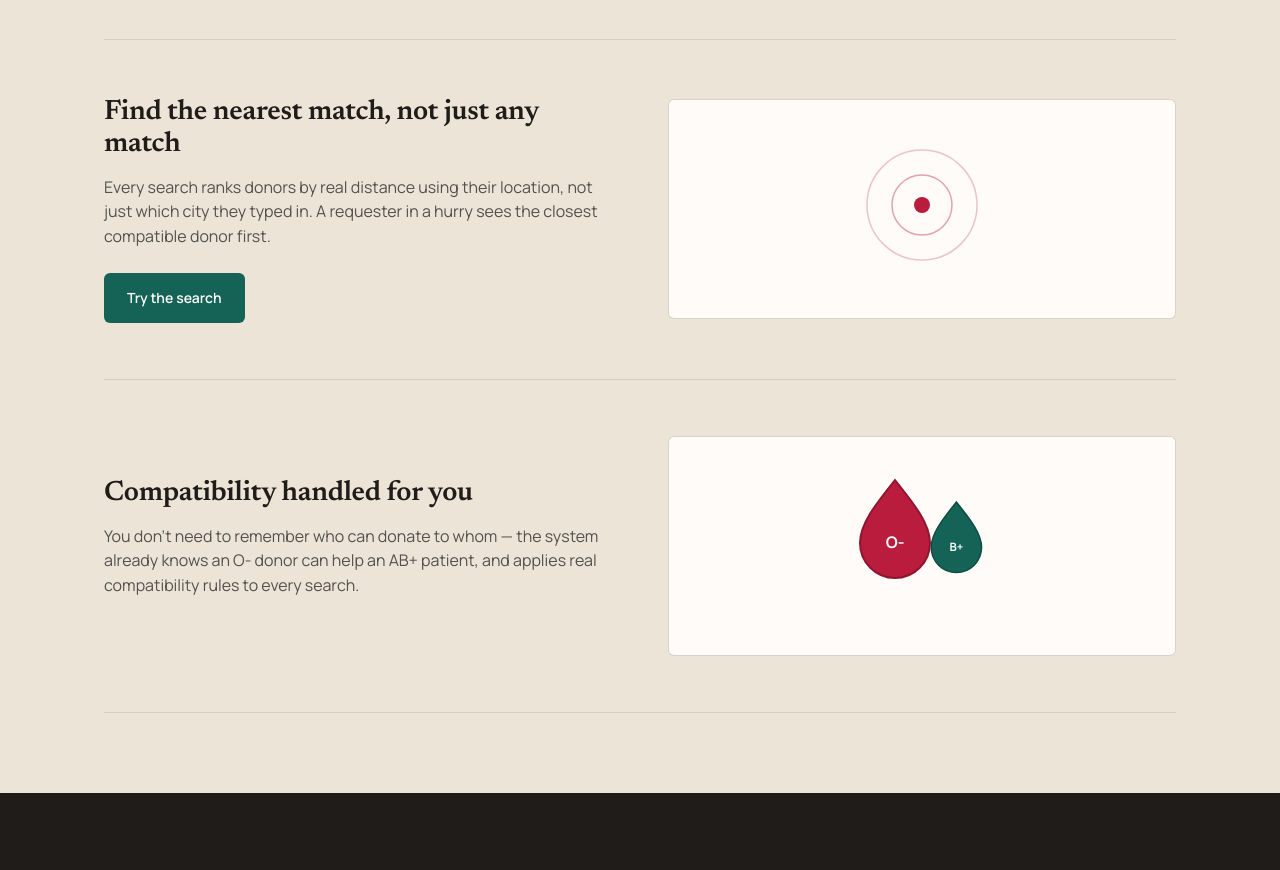
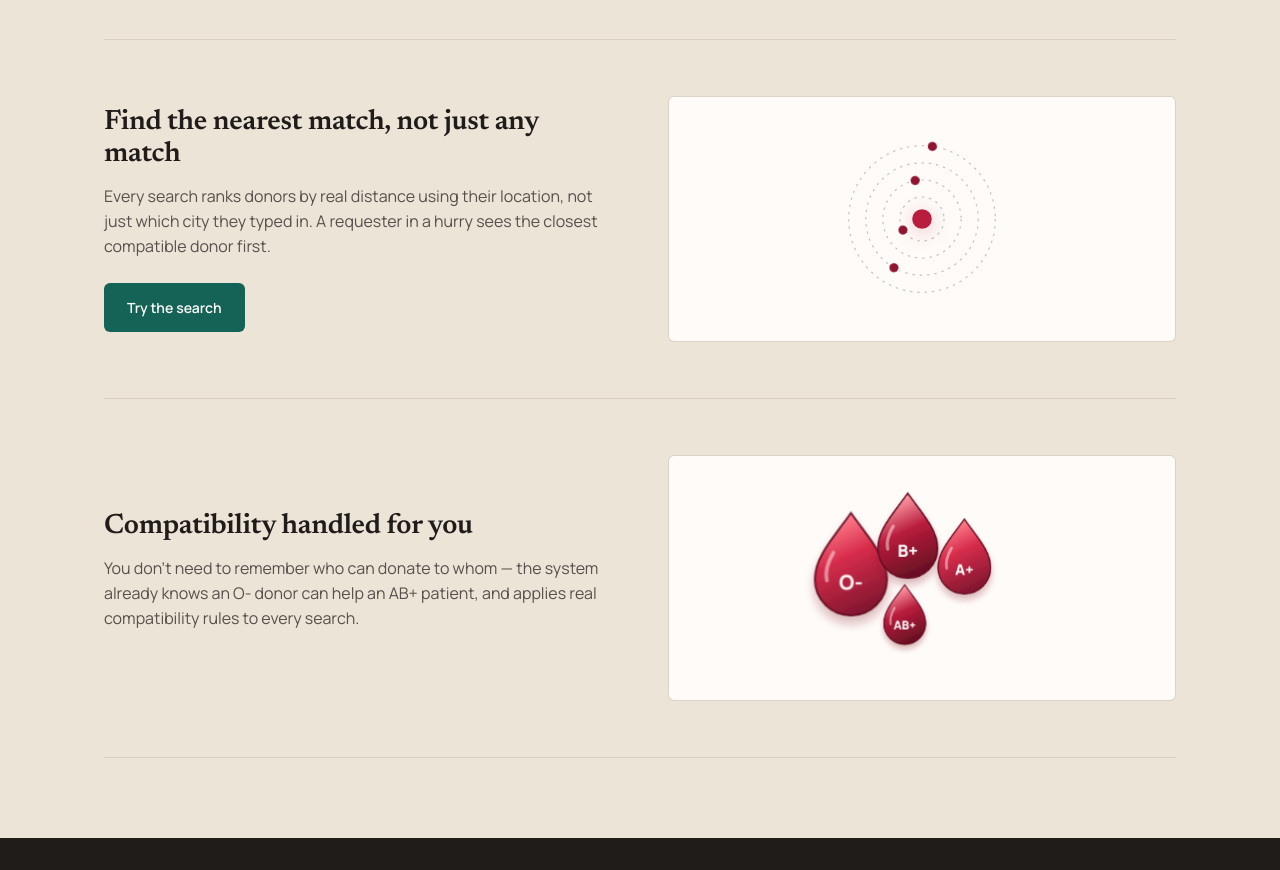
Before and after one commit to Enok-ship-it/lifeline-connect, a plain HTML site: page frontend/index.html in a window 1280 px wide. Shown: the part 1340-2210 px from the top of the page. Drawn offline with Linux system fonts and the light colour scheme; no server answers.

Commit message:
Improve homepage animations and blood visuals

```diff
--- a/frontend/css/style.css
+++ b/frontend/css/style.css
@@ -316,12 +316,30 @@ a {
   stroke-width: 2.5;
   stroke-linecap: round;
   stroke-linejoin: round;
-  stroke-dasharray: 600;
-  stroke-dashoffset: 600;
-  animation: drawPulse 2.4s ease-out forwards;
+  stroke-dasharray: none;
+  stroke-dashoffset: 0;
 }
-@keyframes drawPulse {
-  to { stroke-dashoffset: 0; }
+.orbit-system {
+  overflow: visible;
+}
+.orbit-ring {
+  stroke: rgba(85, 80, 75, 0.32);
+  stroke-width: 1;
+  stroke-dasharray: 2 4;
+}
+.orbit-sun {
+  fill: var(--crimson);
+  filter: drop-shadow(0 3px 8px rgba(185, 28, 60, 0.28));
+}
+.planet-orbit circle {
+  fill: var(--crimson-dark);
+  stroke: var(--white);
+  stroke-width: 1.5;
+}
+.compatibility-drops {
+  overflow: visible;
+  max-width: 100%;
+  height: auto;
 }
 .hero-stat-number {
   font-family: var(--font-display);
@@ -1013,7 +1031,7 @@ a {
 .step:hover {
   transform: translateX(6px);
 }
-.feature-visual svg {
+.feature-visual > svg:not(.orbit-system):not(.compatibility-drops) {
   animation: gentleFloat 4s ease-in-out infinite;
 }
 @keyframes gentleFloat {
@@ -1061,14 +1079,18 @@ a {
   stroke-width: 0.5;
   opacity: 0.08;
 }
-.pulse-track {
+.heartbeat-line {
+  transform-box: fill-box;
   will-change: transform;
-  animation: pulseScroll 3.2s linear infinite;
+  animation: flowHeartbeat 3s linear infinite;
   transform: translate3d(0, 0, 0);
 }
-@keyframes pulseScroll {
-  from { transform: translate3d(0, 0, 0); }
-  to { transform: translate3d(-320px, 0, 0); }
+@keyframes flowHeartbeat {
+  0% { transform: translate3d(0, 0, 0); }
+  100% { transform: translate3d(-50%, 0, 0); }
+}
+.heartbeat-line .pulse-path {
+  animation: none;
 }
 .pulse-path {
   fill: none;
@@ -1169,18 +1191,32 @@ a {
 }
 
 @media (prefers-reduced-motion: no-preference) {
-  .orbit {
-    transform-box: fill-box;
+  .planet-orbit {
+    transform-box: view-box;
     transform-origin: 90px 70px;
-    animation: orbitRotate 8s linear infinite;
+    animation: rotateOrbit 12s linear infinite;
     will-change: transform;
   }
-  .orbit-two { animation-duration: 11s; animation-direction: reverse; }
-  .orbit-three { animation-duration: 14s; }
+  .planet-orbit-2 { animation-duration: 18s; animation-direction: reverse; }
+  .planet-orbit-3 { animation-duration: 15s; }
+  .planet-orbit-4 { animation-duration: 22s; animation-direction: reverse; }
+  .blood-drop {
+    transform-box: fill-box;
+    transform-origin: center;
+    animation: bloodDropHover 4.5s ease-in-out infinite;
+    will-change: transform;
+  }
+  .blood-drop-b { animation-delay: -1.1s; }
+  .blood-drop-a { animation-delay: -2.2s; }
+  .blood-drop-ab { animation-delay: -3.3s; }
 }
-@keyframes orbitRotate {
+@keyframes rotateOrbit {
   from { transform: rotate(0deg); }
   to { transform: rotate(360deg); }
+}
+@keyframes bloodDropHover {
+  0%, 100% { transform: translateY(0) scale(1); }
+  50% { transform: translateY(-5px) scale(1.015); }
 }
 
 ::view-transition-old(root),
@@ -1192,7 +1228,7 @@ a {
 @media (prefers-reduced-motion: reduce) {
   .blob-bg::before, .blob-bg::after, .blob-bg .blob-extra,
   .particle, .cta-band, .nav-logo .dot,
-  .pulse-track, .pulse-divider-track, .drop-badge, .live-dot {
+  .heartbeat-line, .pulse-divider-track, .drop-badge, .live-dot, .planet-orbit, .blood-drop {
     animation: none !important;
   }
   .reveal, .reveal-stagger > * {
--- a/frontend/index.html
+++ b/frontend/index.html
@@ -65,7 +65,7 @@
              the group below is continuously translated left by exactly one
              copy's width, so copy #2 slides into copy #1's old position at
              the exact moment copy #1 slides out - a seamless, infinite loop. -->
-        <g class="pulse-track">
+        <g class="heartbeat-line">
           <path class="pulse-path" d="M0 45 H100 L115 15 L135 75 L150 45 L165 60 L180 45 H320" />
           <path class="pulse-path" d="M0 45 H100 L115 15 L135 75 L150 45 L165 60 L180 45 H320" transform="translate(320,0)" />
         </g>
@@ -137,13 +137,16 @@
         <a href="search.html" class="btn btn-teal" style="margin-top:8px;">Try the search</a>
       </div>
       <div class="feature-visual tilt">
-        <svg class="orbit-system" width="180" height="140" viewBox="0 0 180 140" fill="none" aria-label="Nearby donor search visualization" role="img">
-          <circle cx="90" cy="70" r="8" fill="#B91C3C"/>
-          <circle cx="90" cy="70" r="30" stroke="#B91C3C" stroke-width="1.5" opacity="0.4"/>
-          <circle cx="90" cy="70" r="55" stroke="#B91C3C" stroke-width="1.5" opacity="0.25"/>
-          <g class="orbit orbit-one"><circle cx="55" cy="45" r="5" fill="#146356"/></g>
-          <g class="orbit orbit-two"><circle cx="128" cy="95" r="5" fill="#146356"/></g>
-          <g class="orbit orbit-three"><circle cx="120" cy="35" r="5" fill="#146356"/></g>
+        <svg class="orbit-system" width="220" height="180" viewBox="0 0 180 140" fill="none" aria-label="Nearby donor search visualization" role="img">
+          <circle class="orbit-ring" cx="90" cy="70" r="18"/>
+          <circle class="orbit-ring" cx="90" cy="70" r="32"/>
+          <circle class="orbit-ring" cx="90" cy="70" r="46"/>
+          <circle class="orbit-ring" cx="90" cy="70" r="60"/>
+          <circle class="orbit-sun" cx="90" cy="70" r="8"/>
+          <g class="planet-orbit planet-orbit-1"><circle cx="108" cy="70" r="4.5"/></g>
+          <g class="planet-orbit planet-orbit-2"><circle cx="122" cy="70" r="4.5"/></g>
+          <g class="planet-orbit planet-orbit-3"><circle cx="136" cy="70" r="4.5"/></g>
+          <g class="planet-orbit planet-orbit-4"><circle cx="150" cy="70" r="4.5"/></g>
         </svg>
       </div>
     </div>
@@ -158,15 +161,42 @@
         </p>
       </div>
       <div class="feature-visual tilt">
-        <svg class="compatibility-drops" width="180" height="140" viewBox="0 0 180 140" fill="none" aria-label="Blood group compatibility examples" role="img">
-          <g transform="translate(18 8)">
-            <path d="M45 0 C25 25 10 44 10 63 A35 35 0 1 0 80 63 C80 44 65 25 45 0Z" fill="#B91C3C" stroke="#8F1530" stroke-width="2"/>
-            <text x="45" y="68" text-anchor="middle" fill="#FFFDFB" font-size="16" font-family="Manrope, sans-serif" font-weight="700">O-</text>
-          </g>
-          <g transform="translate(92 30) scale(.72)">
-            <path d="M45 0 C25 25 10 44 10 63 A35 35 0 1 0 80 63 C80 44 65 25 45 0Z" fill="#146356" stroke="#0F4C42" stroke-width="2"/>
-            <text x="45" y="68" text-anchor="middle" fill="#FFFDFB" font-size="16" font-family="Manrope, sans-serif" font-weight="700">B+</text>
-          </g>
+        <svg class="compatibility-drops" width="240" height="180" viewBox="0 0 260 180" fill="none" aria-label="Blood group compatibility examples" role="img">
+          <defs>
+            <linearGradient id="bloodDropRed" x1="28" y1="12" x2="78" y2="120" gradientUnits="userSpaceOnUse">
+              <stop stop-color="#FF7A88"/>
+              <stop offset="0.32" stop-color="#D72D4C"/>
+              <stop offset="1" stop-color="#670F26"/>
+            </linearGradient>
+            <linearGradient id="bloodDropCrimson" x1="28" y1="12" x2="78" y2="120" gradientUnits="userSpaceOnUse">
+              <stop stop-color="#FF9AA5"/>
+              <stop offset="0.35" stop-color="#B91C3C"/>
+              <stop offset="1" stop-color="#4C0C1B"/>
+            </linearGradient>
+            <filter id="bloodDropShadow" x="-40%" y="-30%" width="180%" height="190%">
+              <feDropShadow dx="0" dy="8" stdDeviation="5" flood-color="#8F1530" flood-opacity="0.3"/>
+            </filter>
+          </defs>
+          <g transform="translate(6 20)" filter="url(#bloodDropShadow)"><g class="blood-drop blood-drop-o">
+            <path d="M47 0C28 27 8 47 8 72a39 39 0 0 0 78 0C86 47 66 27 47 0Z" fill="url(#bloodDropRed)" stroke="#650D24" stroke-width="2"/>
+            <path d="M28 43c-7 12-9 22-7 30" stroke="#FFFDFB" stroke-width="4" stroke-linecap="round" opacity=".48"/>
+            <text x="47" y="83" text-anchor="middle" fill="#FFFDFB" font-size="22" font-family="Manrope, sans-serif" font-weight="800">O-</text>
+          </g></g>
+          <g transform="translate(76 2) scale(.82)" filter="url(#bloodDropShadow)"><g class="blood-drop blood-drop-b">
+            <path d="M47 0C28 27 8 47 8 72a39 39 0 0 0 78 0C86 47 66 27 47 0Z" fill="url(#bloodDropCrimson)" stroke="#650D24" stroke-width="2"/>
+            <path d="M28 43c-7 12-9 22-7 30" stroke="#FFFDFB" stroke-width="4" stroke-linecap="round" opacity=".48"/>
+            <text x="47" y="83" text-anchor="middle" fill="#FFFDFB" font-size="22" font-family="Manrope, sans-serif" font-weight="800">B+</text>
+          </g></g>
+          <g transform="translate(142 30) scale(.72)" filter="url(#bloodDropShadow)"><g class="blood-drop blood-drop-a">
+            <path d="M47 0C28 27 8 47 8 72a39 39 0 0 0 78 0C86 47 66 27 47 0Z" fill="url(#bloodDropRed)" stroke="#650D24" stroke-width="2"/>
+            <path d="M28 43c-7 12-9 22-7 30" stroke="#FFFDFB" stroke-width="4" stroke-linecap="round" opacity=".48"/>
+            <text x="47" y="83" text-anchor="middle" fill="#FFFDFB" font-size="22" font-family="Manrope, sans-serif" font-weight="800">A+</text>
+          </g></g>
+          <g transform="translate(84 98) scale(.58)" filter="url(#bloodDropShadow)"><g class="blood-drop blood-drop-ab">
+            <path d="M47 0C28 27 8 47 8 72a39 39 0 0 0 78 0C86 47 66 27 47 0Z" fill="url(#bloodDropCrimson)" stroke="#650D24" stroke-width="2"/>
+            <path d="M28 43c-7 12-9 22-7 30" stroke="#FFFDFB" stroke-width="4" stroke-linecap="round" opacity=".48"/>
+            <text x="47" y="83" text-anchor="middle" fill="#FFFDFB" font-size="22" font-family="Manrope, sans-serif" font-weight="800">AB+</text>
+          </g></g>
         </svg>
       </div>
     </div>
```
